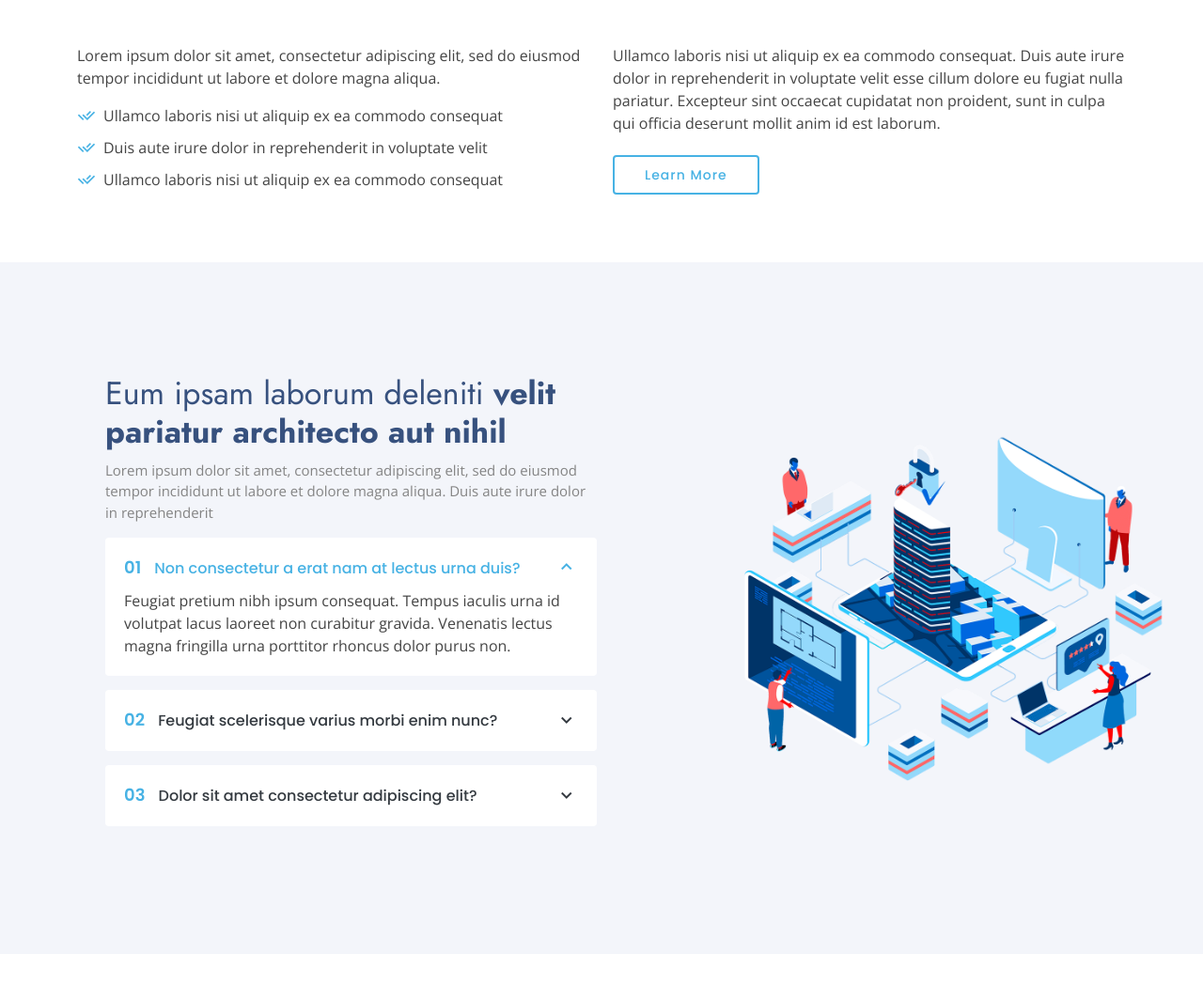
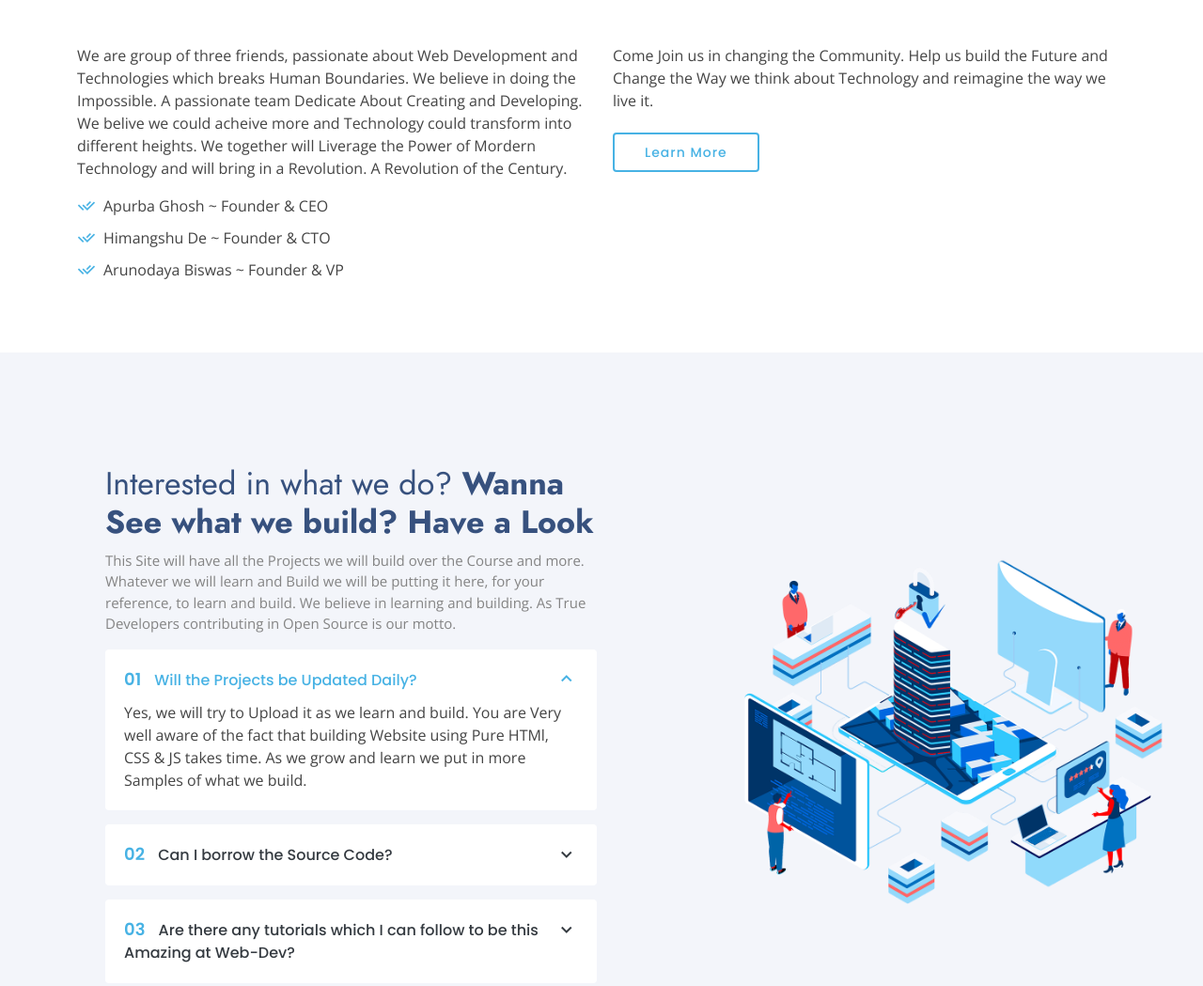
Before and after one commit to The-Tech-Firm/Web-Dev-Projects, a plain HTML site: page index.html in a window 1280 px wide. Shown: the part 856-1905 px from the top of the page at 94% size. Drawn offline with nearby package versions, Linux system fonts and the light colour scheme.

Commit message:
Updating the index page is in Progress

```diff
--- a/index.html
+++ b/index.html
@@ -5,7 +5,7 @@
   <meta charset="utf-8">
   <meta content="width=device-width, initial-scale=1.0" name="viewport">
 
-  <title>Arsha Bootstrap Template - Index</title>
+  <title>CodeGen</title>
   <meta content="" name="description">
   <meta content="" name="keywords">
 
@@ -42,7 +42,7 @@
   <header id="header" class="fixed-top ">
     <div class="container d-flex align-items-center">
 
-      <h1 class="logo me-auto"><a href="index.html">Arsha</a></h1>
+      <h1 class="logo me-auto"><a href="index.html">Welcome to Code.Gen.in</a></h1>
       <!-- Uncomment below if you prefer to use an image logo -->
       <!-- <a href="index.html" class="logo me-auto"><img src="assets/img/logo.png" alt="" class="img-fluid"></a>-->
 
@@ -86,7 +86,7 @@
       <div class="row">
         <div class="col-lg-6 d-flex flex-column justify-content-center pt-4 pt-lg-0 order-2 order-lg-1" data-aos="fade-up" data-aos-delay="200">
           <h1>Better Solutions For Your Business</h1>
-          <h2>We are team of talented designers making websites with Bootstrap</h2>
+          <h2>These WebSite is Under Maintainence</h2>
           <div class="d-flex justify-content-center justify-content-lg-start">
             <a href="#about" class="btn-get-started scrollto">Get Started</a>
             <a href="https://www.youtube.com/watch?v=jDDaplaOz7Q" class="glightbox btn-watch-video"><i class="bi bi-play-circle"></i><span>Watch Video</span></a>
@@ -148,20 +148,22 @@
         <div class="row content">
           <div class="col-lg-6">
             <p>
-              Lorem ipsum dolor sit amet, consectetur adipiscing elit, sed do eiusmod tempor incididunt ut labore et dolore
-              magna aliqua.
+              We are group of three friends, passionate about Web Development and Technologies which breaks
+              Human Boundaries. We believe in doing the Impossible. A passionate team Dedicate About Creating
+              and Developing. We belive we could acheive more and Technology could transform into different
+              heights. We together will Liverage the Power of Mordern Technology and will bring in a Revolution.
+              A Revolution of the Century.
             </p>
             <ul>
-              <li><i class="ri-check-double-line"></i> Ullamco laboris nisi ut aliquip ex ea commodo consequat</li>
-              <li><i class="ri-check-double-line"></i> Duis aute irure dolor in reprehenderit in voluptate velit</li>
-              <li><i class="ri-check-double-line"></i> Ullamco laboris nisi ut aliquip ex ea commodo consequat</li>
+              <li><i class="ri-check-double-line"></i> Apurba Ghosh ~ Founder & CEO</li>
+              <li><i class="ri-check-double-line"></i> Himangshu De ~ Founder & CTO</li>
+              <li><i class="ri-check-double-line"></i> Arunodaya Biswas ~ Founder & VP</li>
             </ul>
           </div>
           <div class="col-lg-6 pt-4 pt-lg-0">
             <p>
-              Ullamco laboris nisi ut aliquip ex ea commodo consequat. Duis aute irure dolor in reprehenderit in voluptate
-              velit esse cillum dolore eu fugiat nulla pariatur. Excepteur sint occaecat cupidatat non proident, sunt in
-              culpa qui officia deserunt mollit anim id est laborum.
+              Come Join us in changing the Community. Help us build the Future and Change the Way we think about
+              Technology and reimagine the way we live it.
             </p>
             <a href="#" class="btn-learn-more">Learn More</a>
           </div>
@@ -179,37 +181,39 @@
           <div class="col-lg-7 d-flex flex-column justify-content-center align-items-stretch  order-2 order-lg-1">
 
             <div class="content">
-              <h3>Eum ipsam laborum deleniti <strong>velit pariatur architecto aut nihil</strong></h3>
+              <h3>Interested in what we do? <strong>Wanna See what we build? Have a Look</strong></h3>
               <p>
-                Lorem ipsum dolor sit amet, consectetur adipiscing elit, sed do eiusmod tempor incididunt ut labore et dolore magna aliqua. Duis aute irure dolor in reprehenderit
+                This Site will have all the Projects we will build over the Course and more. Whatever we will learn and Build we will be putting it here, for your reference,
+                to learn and build. We believe in learning and building. As True Developers contributing in Open Source is our motto.
               </p>
             </div>
 
             <div class="accordion-list">
               <ul>
                 <li>
-                  <a data-bs-toggle="collapse" class="collapse" data-bs-target="#accordion-list-1"><span>01</span> Non consectetur a erat nam at lectus urna duis? <i class="bx bx-chevron-down icon-show"></i><i class="bx bx-chevron-up icon-close"></i></a>
+                  <a data-bs-toggle="collapse" class="collapse" data-bs-target="#accordion-list-1"><span>01</span> Will the Projects be Updated Daily? <i class="bx bx-chevron-down icon-show"></i><i class="bx bx-chevron-up icon-close"></i></a>
                   <div id="accordion-list-1" class="collapse show" data-bs-parent=".accordion-list">
                     <p>
-                      Feugiat pretium nibh ipsum consequat. Tempus iaculis urna id volutpat lacus laoreet non curabitur gravida. Venenatis lectus magna fringilla urna porttitor rhoncus dolor purus non.
+                      Yes, we will try to Upload it as we learn and build. You are Very well aware of the fact that building Website using Pure HTMl, CSS & JS takes time. As we grow and learn we put in more Samples of what we build.
                     </p>
                   </div>
                 </li>
 
                 <li>
-                  <a data-bs-toggle="collapse" data-bs-target="#accordion-list-2" class="collapsed"><span>02</span> Feugiat scelerisque varius morbi enim nunc? <i class="bx bx-chevron-down icon-show"></i><i class="bx bx-chevron-up icon-close"></i></a>
+                  <a data-bs-toggle="collapse" data-bs-target="#accordion-list-2" class="collapsed"><span>02</span> Can I borrow the Source Code? <i class="bx bx-chevron-down icon-show"></i><i class="bx bx-chevron-up icon-close"></i></a>
                   <div id="accordion-list-2" class="collapse" data-bs-parent=".accordion-list">
                     <p>
-                      Dolor sit amet consectetur adipiscing elit pellentesque habitant morbi. Id interdum velit laoreet id donec ultrices. Fringilla phasellus faucibus scelerisque eleifend donec pretium. Est pellentesque elit ullamcorper dignissim. Mauris ultrices eros in cursus turpis massa tincidunt dui.
+                      Certainly, as I mentioned we Support Open Source Initiative and Open Development. All the Projects we put in will be <b>Free</b> to use and <b>Distribute</b>. Have fun and Happy Build! 😎
                     </p>
                   </div>
                 </li>
 
                 <li>
-                  <a data-bs-toggle="collapse" data-bs-target="#accordion-list-3" class="collapsed"><span>03</span> Dolor sit amet consectetur adipiscing elit? <i class="bx bx-chevron-down icon-show"></i><i class="bx bx-chevron-up icon-close"></i></a>
+                  <a data-bs-toggle="collapse" data-bs-target="#accordion-list-3" class="collapsed"><span>03</span> Are there any tutorials which I can follow to be this Amazing at Web-Dev?  <i class="bx bx-chevron-down icon-show"></i><i class="bx bx-chevron-up icon-close"></i></a>
                   <div id="accordion-list-3" class="collapse" data-bs-parent=".accordion-list">
                     <p>
-                      Eleifend mi in nulla posuere sollicitudin aliquam ultrices sagittis orci. Faucibus pulvinar elementum integer enim. Sem nulla pharetra diam sit amet nisl suscipit. Rutrum tellus pellentesque eu tincidunt. Lectus urna duis convallis convallis tellus. Urna molestie at elementum eu facilisis sed odio morbi quis
+                      It's all about Passion and learning. Perseverance and Passion keeps you going. <b>If we Can do, then You can also do</b>. You can follow free tutorials on YouTube or buy Courses from Websites like EdX, Cousera etc. To get our Personal <b>Mentorship</b> follow us on GitHub
+                      @iamapurba2003, @Himangshu-De, @thearunodaya
                     </p>
                   </div>
                 </li>
```
